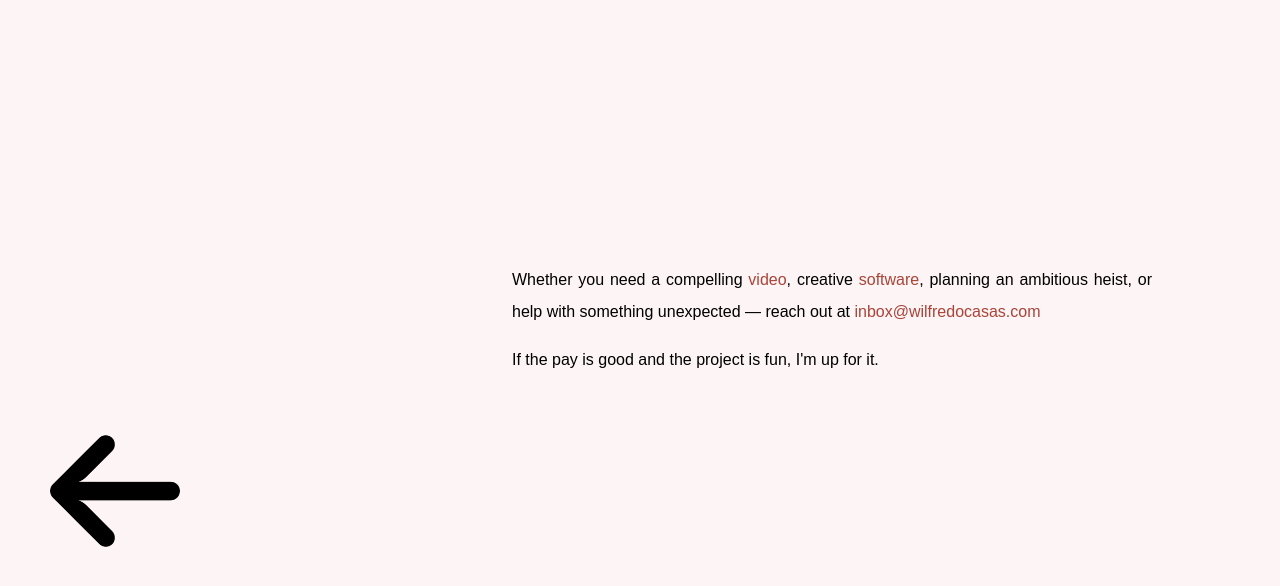
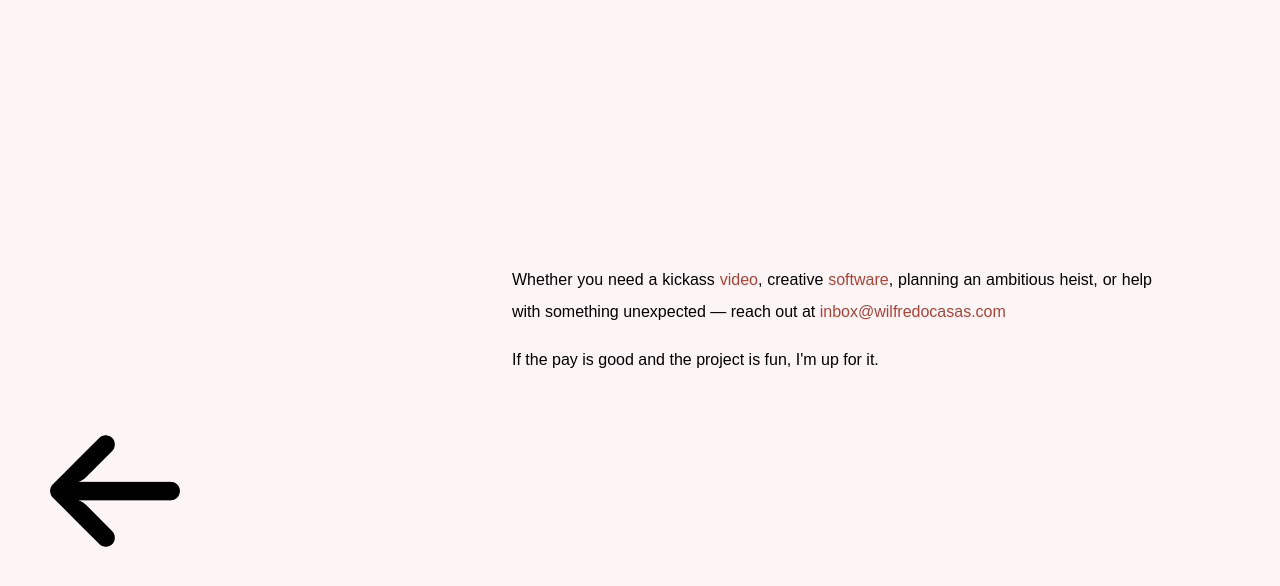
Before and after one commit to Wilfredoo/personal3.0, a React (Create React App) app: page / in a window 1280 px wide. Both pictures are taken after a click on the element "Work with me". Shown: the top 586 px of the page. Built offline with nearby package versions, Linux system fonts and the light colour scheme; a web font is replaced by a local one.

Commit message:
copy change

```diff
--- a/src/components/Services.js
+++ b/src/components/Services.js
@@ -4,7 +4,7 @@ import { Text, TextContainer } from './styles';
 const Services = () => (
   <TextContainer>
 <Text>
-  Whether you need a compelling <a href="https://wilfredocasas.com/videography" target="_blank" rel="noopener noreferrer">video</a>, creative <a href="https://youtu.be/iMNdaDoqLlg" target="_blank" rel="noopener noreferrer">software</a>, planning an ambitious heist, or help with something unexpected — reach out at <a href="mailto:inbox@wilfredocasas.com">inbox@wilfredocasas.com</a> <p></p>
+  Whether you need a kickass <a href="https://wilfredocasas.com/videography" target="_blank" rel="noopener noreferrer">video</a>, creative <a href="https://youtu.be/iMNdaDoqLlg" target="_blank" rel="noopener noreferrer">software</a>, planning an ambitious heist, or help with something unexpected — reach out at <a href="mailto:inbox@wilfredocasas.com">inbox@wilfredocasas.com</a> <p></p>
   If the pay is good and the project is fun, I'm up for it.
 </Text>
   </TextContainer>
```
